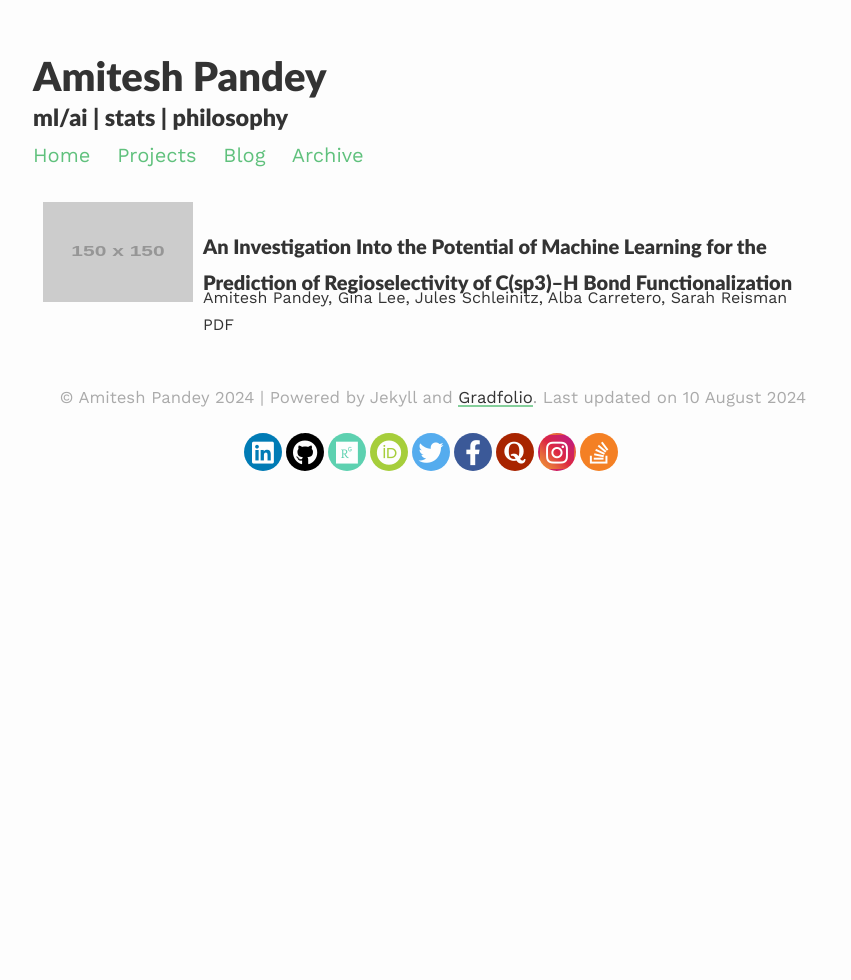
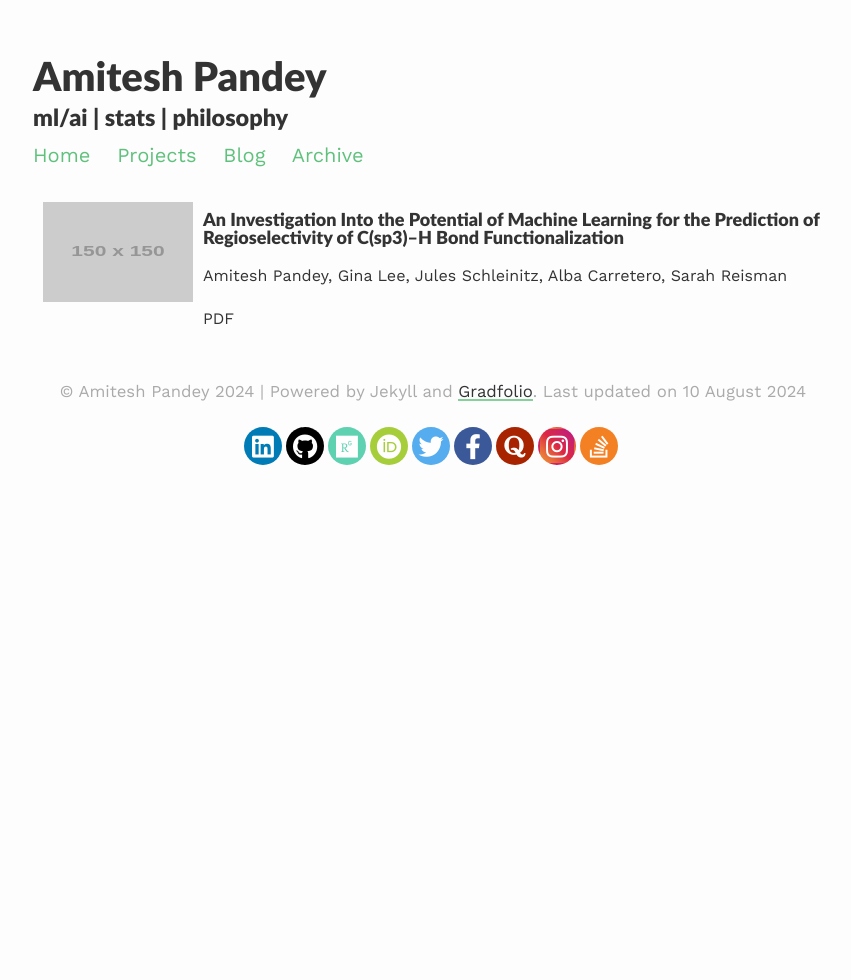
Before and after one commit to pandeyamitesh/pandeyamitesh, a Jekyll site: the page built from research/index.html, in a window 1280 px wide. Shown: the whole page, without its empty margins (207-1058 px from the left). Built offline with Jekyll 4.4.1, drawn with Linux system fonts in a browser that asks for light colours; nearby versions of some CDN libraries.

Commit message:
Update style.scss

```diff
--- a/assets/css/_sass/style.scss
+++ b/assets/css/_sass/style.scss
@@ -208,12 +208,12 @@ blockquote {
 }
 
 .research-heading {
-  font-size: 1em;
+  line-height: 1;
+  font-size: 0.9em;
 }
 
 .research-desc {
   font-size: 0.8em;
-  margin-top: -1em;
 }
 
 .research-image {
```
